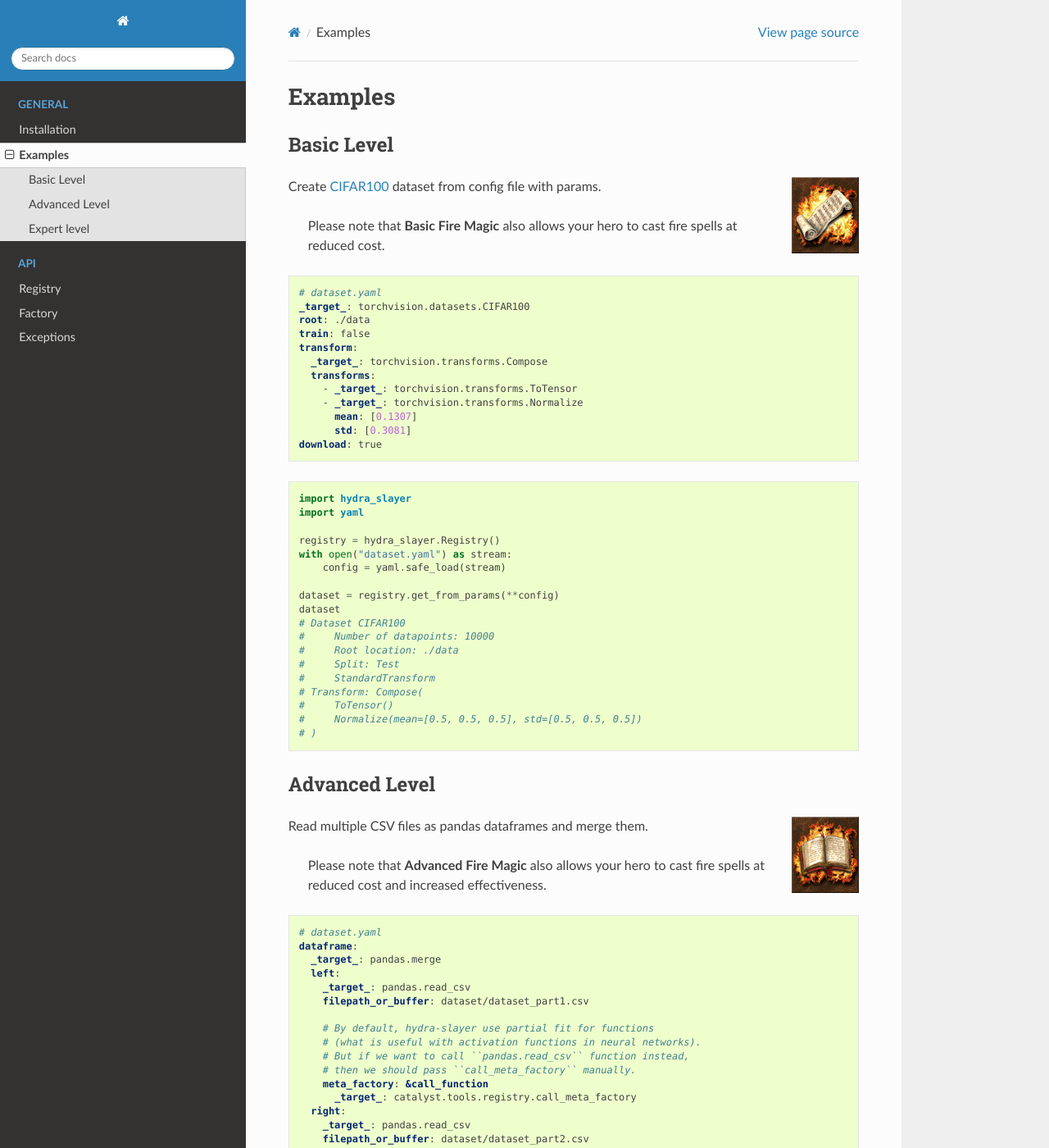
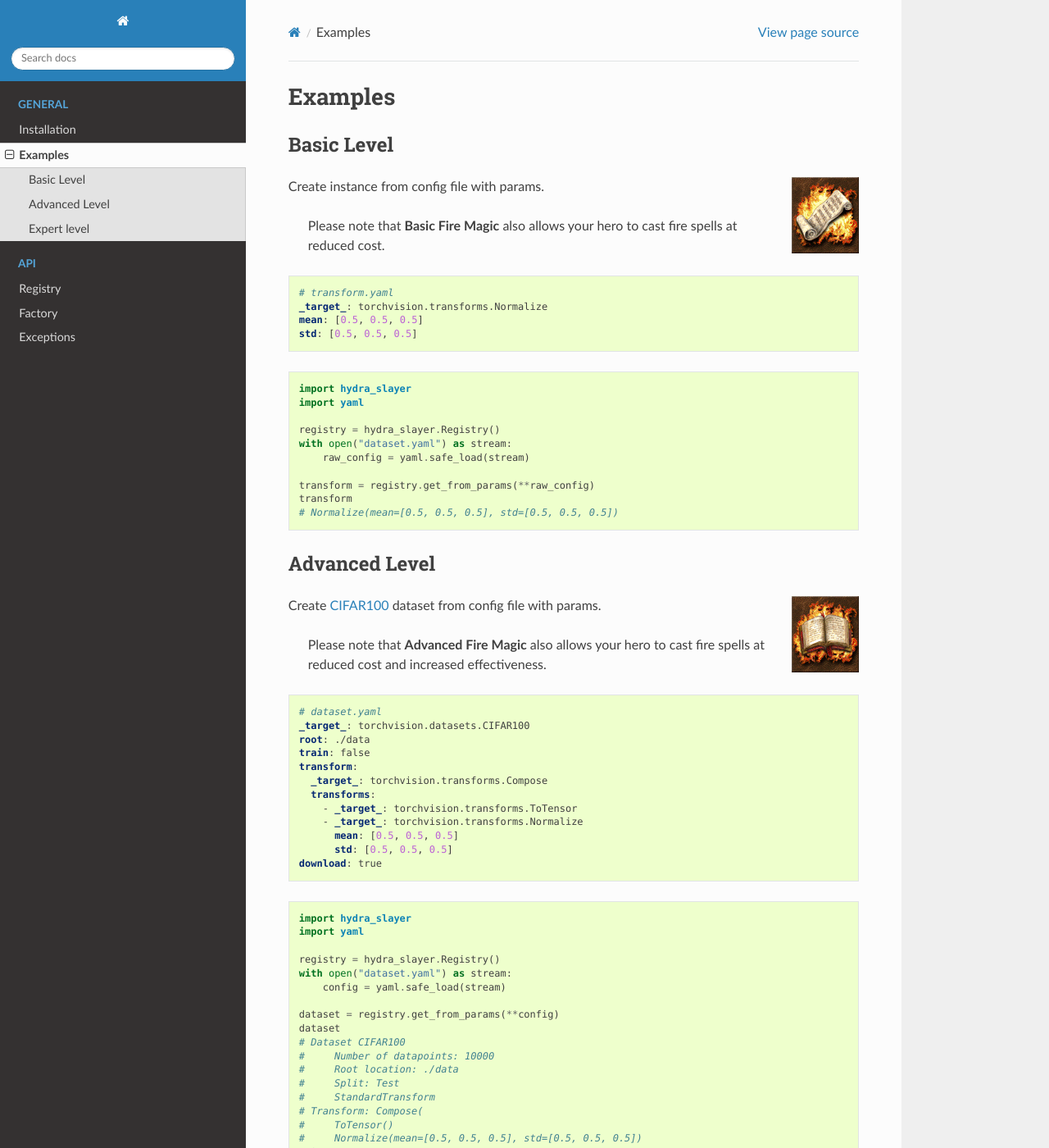
Before and after one commit to catalyst-team/hydra-slayer, a Sphinx documentation site: the page built from docs/pages/examples.rst, in a window 1280 px wide and 1400 px high. Shown: the whole window at 82% size. Built offline with Sphinx 7.4.7 and the Read the Docs theme 2.0.0, drawn with Linux system fonts in a browser that asks for light colours; some of the changed text lies outside the part shown.

Commit message:
fix: examples updated (#6)

```diff
--- a/docs/pages/examples.rst
+++ b/docs/pages/examples.rst
@@ -11,8 +11,40 @@ Basic Level
 
    <div>
      <img src="../_static/basic_fire_magic.png" style="float: right; padding-left: 24px;" />
+     <p>Create instance from config file with params.</p>
+     <blockquote>Please note that <b>Basic Fire Magic</b> also allows your hero to cast fire spells at reduced cost.</blockquote>
+   </div>
+
+.. code-block:: yaml
+
+   # transform.yaml
+   _target_: torchvision.transforms.Normalize
+   mean: [0.5, 0.5, 0.5]
+   std: [0.5, 0.5, 0.5]
+
+.. code-block:: python
+
+   import hydra_slayer
+   import yaml
+
+   registry = hydra_slayer.Registry()
+   with open("dataset.yaml") as stream:
+       raw_config = yaml.safe_load(stream)
+
+   transform = registry.get_from_params(**raw_config)
+   transform
+   # Normalize(mean=[0.5, 0.5, 0.5], std=[0.5, 0.5, 0.5])
+
+
+Advanced Level
+^^^^^^^^^^^^^^
+
+.. raw:: html
+
+   <div>
+     <img src="../_static/advanced_fire_magic.png" style="float: right; padding-left: 24px;" />
      <p>Create <a href="https://www.cs.toronto.edu/~kriz/cifar.html">CIFAR100</a> dataset from config file with params.</p>
-     <blockquote>Please note that <b>Basic Fire Magic</b> also allows your hero to cast fire spells at reduced cost.</blockquote>
+     <blockquote>Please note that <b>Advanced Fire Magic</b> also allows your hero to cast fire spells at reduced cost and increased effectiveness.</blockquote>
    </div>
 
 .. code-block:: yaml
@@ -26,8 +58,8 @@ Basic Level
      transforms:
        - _target_: torchvision.transforms.ToTensor
        - _target_: torchvision.transforms.Normalize
-         mean: [0.1307]
-         std: [0.3081]
+         mean: [0.5, 0.5, 0.5]
+         std: [0.5, 0.5, 0.5]
    download: true
 
 .. code-block:: python
@@ -52,15 +84,15 @@ Basic Level
    # )
 
 
-Advanced Level
-^^^^^^^^^^^^^^
+Expert level
+^^^^^^^^^^^^
 
 .. raw:: html
 
    <div>
-     <img src="../_static/advanced_fire_magic.png" style="float: right; padding-left: 24px;" />
+     <img src="../_static/expert_fire_magic.png" style="float: right; padding-left: 24px;" />
      <p>Read multiple CSV files as pandas dataframes and merge them.</p>
-     <blockquote>Please note that <b>Advanced Fire Magic</b> also allows your hero to cast fire spells at reduced cost and increased effectiveness.</blockquote>
+     <blockquote>Please note that <b>Expert Fire Magic</b> also allows your hero to cast fire spells at reduced cost and maximum effectiveness.</blockquote>
    </div>
 
 .. code-block:: yaml
@@ -106,72 +138,73 @@ Advanced Level
    #     ...     ...      ...  ...
 
 
-Expert level
-^^^^^^^^^^^^
+..
+  Master level
+  ^^^^^^^^^^^^
 
-.. raw:: html
+  .. raw:: html
 
-  <div>
-    <img src="../_static/expert_fire_magic.png" style="float: right; padding-left: 24px;" />
-    <p>Sorry, the person who is responsible for the expert level example was eaten by hydras last week.</p>
-    <blockquote>Please note that <b>Expert Fire Magic</b> also allows your hero to cast fire spells at reduced cost and maximum effectiveness.</blockquote>
-  </div>
+    <div>
+      <img src="../_static/expert_fire_magic.png" style="float: right; padding-left: 24px;" />
+      <p>Sorry, the person who is responsible for the expert level example was eaten by hydras last week.</p>
+      <blockquote>Please note that <b>Maximum Fire Magic</b> also allows your hero to cast fire spells at reduced cost and maximum effectiveness.</blockquote>
+    </div>
 
-..
-  .. code-block:: yaml
+  ..
+    .. code-block:: yaml
 
-    # dataset.yaml
-    _target_: torchvision.datasets.CIFAR100
-    root: ./data
-    train: false
-    transform:
-      _target_: torchvision.transforms.Compose
-      transforms:
-        - _target_: torchvision.transforms.ToTensor
-        - _target_: torchvision.transforms.Normalize
-          mean: [0.5,0.5,0.5]
-          std: [0.5,0.5,0.5]
-    download: true
+      # dataset.yaml
+      _target_: torchvision.datasets.CIFAR100
+      root: ./data
+      train: false
+      transform:
+        _target_: torchvision.transforms.Compose
+        transforms:
+          - _target_: torchvision.transforms.ToTensor
+          - _target_: torchvision.transforms.Normalize
+            mean: [0.5,0.5,0.5]
+            std: [0.5,0.5,0.5]
+      download: true
 
-  .. code-block:: yaml
+    .. code-block:: yaml
 
-    # config.yaml
-    dataset:
-      _target_: torch.utils.data.DataLoader
-      # TODO: will not work as dict will be retuned, not dataset
+      # config.yaml
       dataset:
-        # Read dataset from "dataset.yaml", roughly equivalent to
-        # with open("dataset.yaml") as stream:
-        #     params = yaml.safe_load(stream)
-        _target_: yaml.safe_load
-        stream:
-          _target_: open
-          file: dataset_config.yaml
+        _target_: torch.utils.data.DataLoader
+        # TODO: will not work as dict will be retuned, not dataset
+        dataset:
+          # Read dataset from "dataset.yaml", roughly equivalent to
+          # with open("dataset.yaml") as stream:
+          #     params = yaml.safe_load(stream)
+          _target_: yaml.safe_load
+          stream:
+            _target_: open
+            file: dataset_config.yaml
+          meta_factory:
+            _target_: hydra_slayer.call_meta_factory
+        batch_size: 32
+        shuffle: false
+
+      model:
+        _target_: torchvision.models.resnet18
+        pretrained: true
         meta_factory:
           _target_: hydra_slayer.call_meta_factory
-      batch_size: 32
-      shuffle: false
 
-    model:
-      _target_: torchvision.models.resnet18
-      pretrained: true
-      meta_factory:
-        _target_: hydra_slayer.call_meta_factory
+    .. code-block:: python
 
-  .. code-block:: python
+      import hydra_slayer
+      import torch
+      import yaml
 
-    import hydra_slayer
-    import torch
-    import yaml
+      registry = hydra_slayer.Registry()
+      with open("config.yaml") as stream:
+          raw_config = yaml.safe_load(stream)
 
-    registry = hydra_slayer.Registry()
-    with open("config.yaml") as stream:
-        raw_config = yaml.safe_load(stream)
+      config = registry.get_from_params(**raw_config)
+      model, dataset = config["model"], config["dataset"]
 
-    config = registry.get_from_params(**raw_config)
-    model, dataset = config["model"], config["dataset"]
-
-    model.eval()
-    with torch.no_grad():
-        for batch, y_true in dataset:
-            y_preds = model(batch)
+      model.eval()
+      with torch.no_grad():
+          for batch, y_true in dataset:
+              y_preds = model(batch)
```
Also changed, not shown: README.md (+0 -11 lines).
